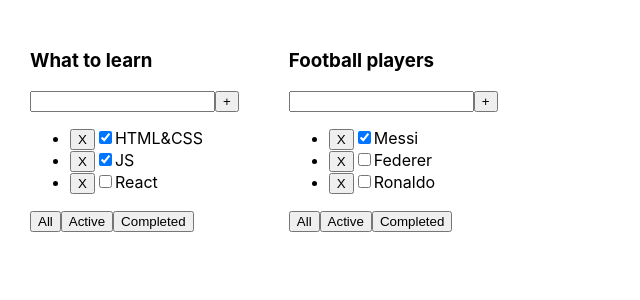
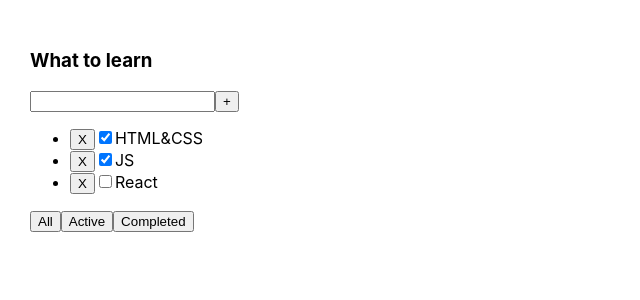
Before and after one commit to Kliapwnz/newTODOLIST, a React (Create React App) app: page / in a window 1280 px wide. Shown: the top 300 px of the page, without its empty margins (0-640 px from the left). Built offline with nearby package versions, Linux system fonts and the light colour scheme.

Commit message:
lets go next

```diff
--- a/src/App.tsx
+++ b/src/App.tsx
@@ -4,21 +4,15 @@ import {Todolist} from "./Todolist";
 
 function App() {
 
-    let task1 = [
+    let task = [
         {id: 1, title: "HTML&CSS", isDone: true},
         {id: 2, title: "JS", isDone: true},
         {id: 3, title: "React", isDone: false},
     ]
 
-    let task2 = [
-        {id: 1, title: "Messi", isDone: true},
-        {id: 2, title: "Federer", isDone: false},
-        {id: 3, title: "Ronaldo", isDone: false},
-    ]
     return (
         <div className="App">
-            <Todolist title="What to learn" tasks={task1}/>
-            <Todolist title="Football players" tasks={task2}/>
+            <Todolist title="What to learn" task={task}/>
         </div>
     );
 }
--- a/src/Todolist.tsx
+++ b/src/Todolist.tsx
@@ -2,7 +2,7 @@ import React from 'react';
 
 type PropsType = {
     title: string
-    tasks: TasksPropsType[]
+    task: TasksPropsType[]
 }
 
 type TasksPropsType = {
@@ -22,8 +22,8 @@ export const Todolist = (props: PropsType) => {
             </div>
             <ul>
                 {
-                    props.tasks.map(e => <li>
-                        <button>X</button>
+                    props.task.map(e => <li>
+                        <button onClick={()=>{alert(e.id)}}>X</button>
                         <input type="checkbox" checked={e.isDone}/>
                         <span>{e.title}</span></li>)
                 }
```
